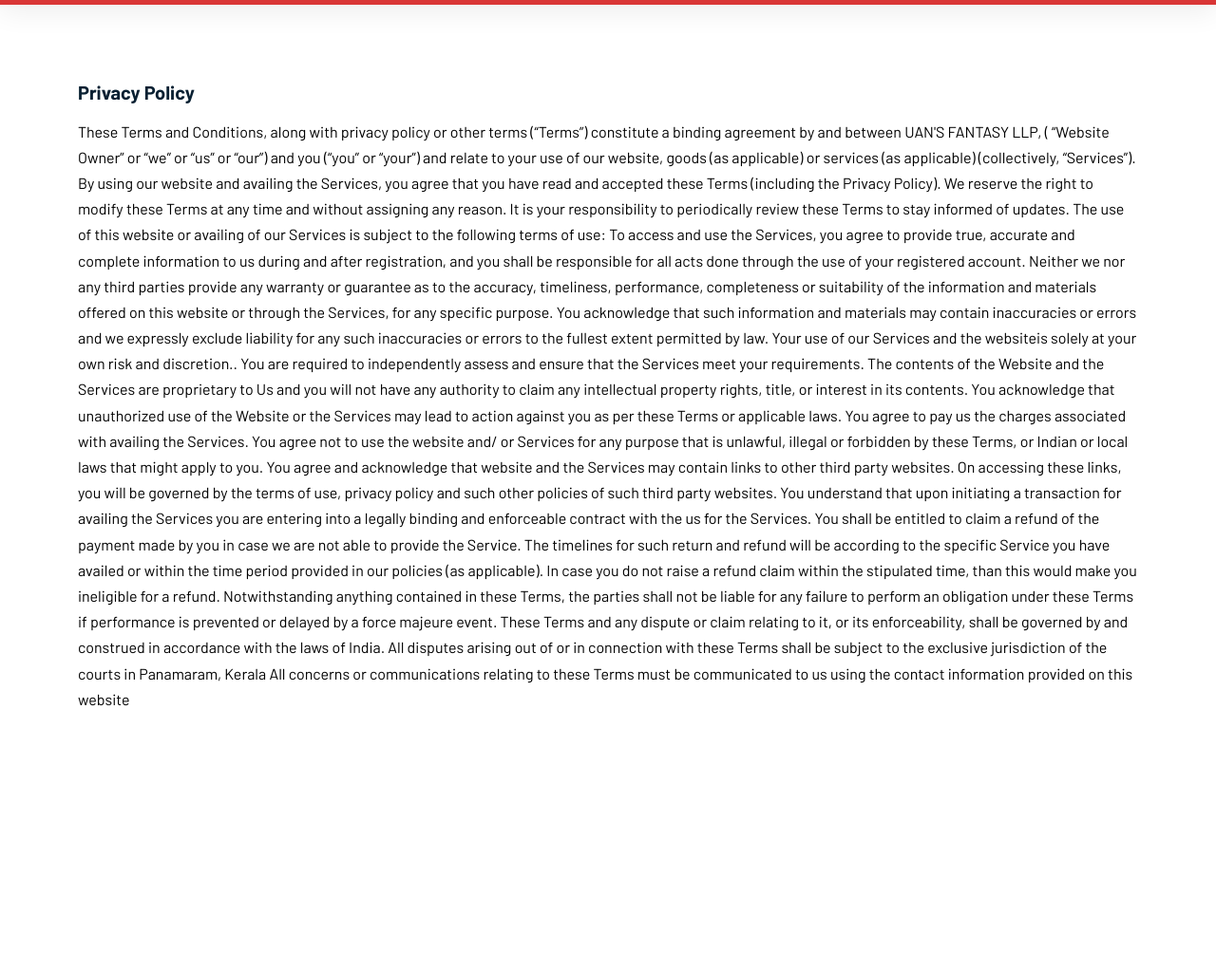
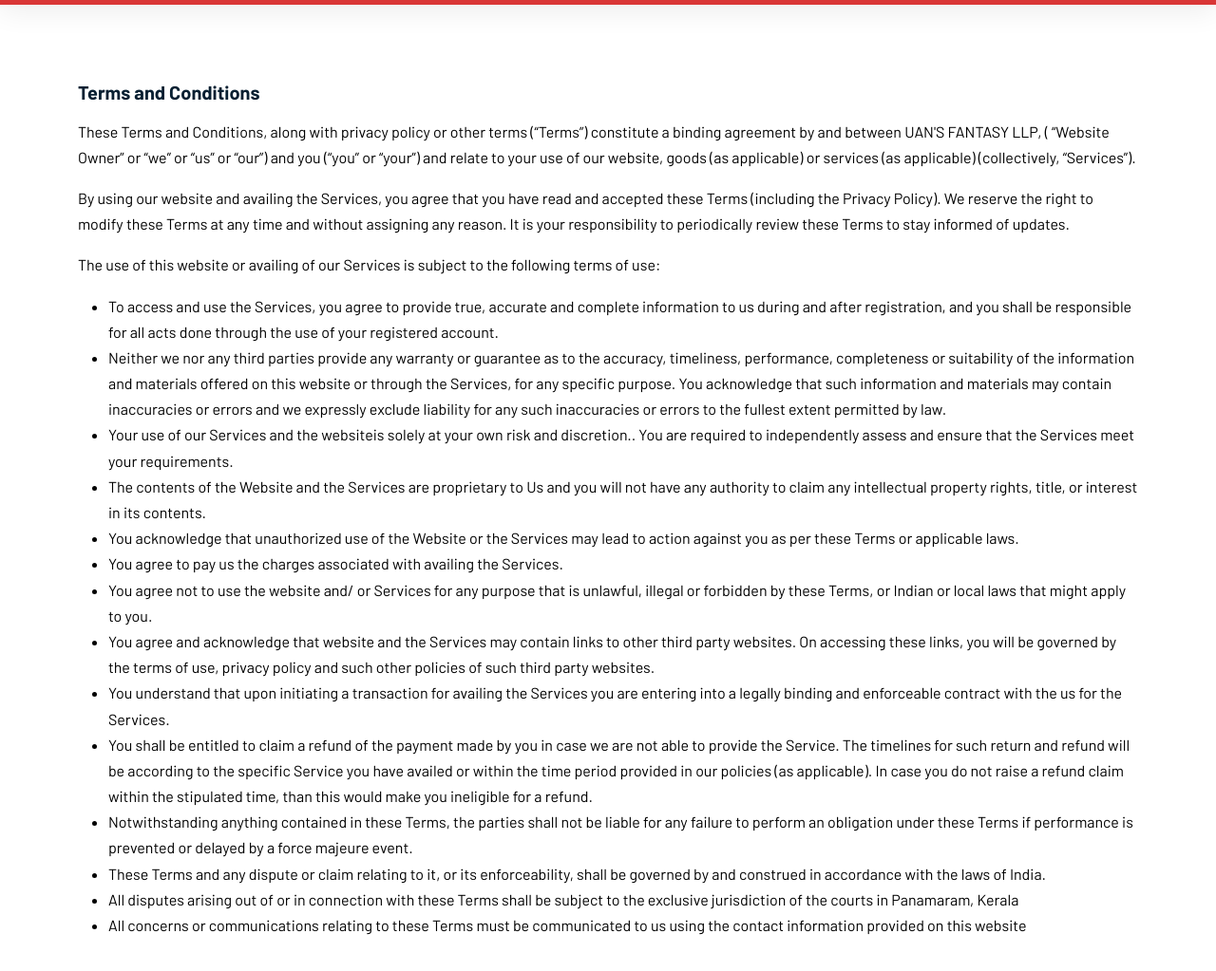
Before and after one commit to kenmerk-softwares/MATCH_11, a plain HTML site: page Termsandconditions.html in a window 1280 px wide. Shown: the part 69-1092 px from the top of the page at 95% size. Before the commit the page ends 915 px from the top, so only its background shows below. Drawn offline with nearby package versions, Linux system fonts and the light colour scheme.

Commit message:
Update Termsandconditions.html

```diff
--- a/Termsandconditions.html
+++ b/Termsandconditions.html
@@ -70,54 +70,107 @@
 
                             <div class="ms-10">
 
-                                <h5>Privacy Policy</h5>
+                                <h5>Terms and Conditions</h5>
                                 <p>
                                     <p>
+                                        <p >
                                             These Terms and Conditions, along with privacy policy or other terms (“Terms”) constitute a binding
                                             agreement by and between UAN'S FANTASY LLP, ( “Website Owner” or “we” or “us” or “our”) and
                                             you (“you” or “your”) and relate to your use of our website, goods (as applicable) or services (as
                                             applicable) (collectively, “Services”).
+
+                                        </p>
+                                        <p>
                                             By using our website and availing the Services, you agree that you have read and accepted these Terms
                                             (including the Privacy Policy). We reserve the right to modify these Terms at any time and without
                                             assigning any reason. It is your responsibility to periodically review these Terms to stay informed of
                                             updates.
-                                        The use of this website or availing of our Services is subject to the following terms of use:
+
+                                        </p>
+
+                                        <p>The use of this website or availing of our Services is subject to the following terms of use:</p>
+                                        <ul>
+                                            <li style="text-decoration: none;">
                                                 To access and use the Services, you agree to provide true, accurate and complete information to us
                                                 during and after registration, and you shall be responsible for all acts done through the use of your
                                                 registered account.
+
+                                            </li>
+                                            <li>
 Neither we nor any third parties provide any warranty or guarantee as to the accuracy, timeliness,
 performance, completeness or suitability of the information and materials offered on this website
 or through the Services, for any specific purpose. You acknowledge that such information and
 materials may contain inaccuracies or errors and we expressly exclude liability for any such
 inaccuracies or errors to the fullest extent permitted by law.
+                                            </li>
+                                            <li>
                                                 Your use of our Services and the websiteis solely at your own risk and discretion.. You are
                                                 required to independently assess and ensure that the Services meet your requirements.
+                                            </li>
+                                            <li>
+
                                                 The contents of the Website and the Services are proprietary to Us and you will not have any
                                                 authority to claim any intellectual property rights, title, or interest in its contents.
+                                            </li>
+                                            <li>
 You acknowledge that unauthorized use of the Website or the Services may lead to action against
 you as per these Terms or applicable laws.
+                                            </li>
+                                            <li>
 You agree to pay us the charges associated with availing the Services.
+                                            </li>
+                                            <li>
 You agree not to use the website and/ or Services for any purpose that is unlawful, illegal or
 forbidden by these Terms, or Indian or local laws that might apply to you.
+                                            </li>
+                                            <li>
 You agree and acknowledge that website and the Services may contain links to other third party
 websites. On accessing these links, you will be governed by the terms of use, privacy policy and
 such other policies of such third party websites.
+                                            </li>
+                                            <li>
 You understand that upon initiating a transaction for availing the Services you are entering into a
 legally binding and enforceable contract with the us for the Services.
+                                            </li>
+                                            <li>
 You shall be entitled to claim a refund of the payment made by you in case we are not able to
 provide the Service. The timelines for such return and refund will be according to the specific
 Service you have availed or within the time period provided in our policies (as applicable). In case
 you do not raise a refund claim within the stipulated time, than this would make you ineligible for
 a refund.
+                                            </li>
+                                            <li>
 Notwithstanding anything contained in these Terms, the parties shall not be liable for any failure to
 perform an obligation under these Terms if performance is prevented or delayed by a force majeure
 event.
+                                            </li>
+                                            <li>
 These Terms and any dispute or claim relating to it, or its enforceability, shall be governed by and
 construed in accordance with the laws of India.
+                                            </li>
+                                            <li>
 All disputes arising out of or in connection with these Terms shall be subject to the exclusive
 jurisdiction of the courts in Panamaram, Kerala
+                                            </li>
+                                            <li>
                                                 All concerns or communications relating to these Terms must be communicated to us using the
                                                 contact information provided on this website
+                                            </li>
+                                        </ul>
+
+
+
+
+
+
+
+
+
+
+
+
+
+
                                 </p>
                             </div>
                         </div>
@@ -128,6 +181,7 @@
 
         </div>
     </div>
+
 </section>
 
 <script src="js/jquery.min.js"></script>
```
Lines whose indentation alone changed are shown as unchanged.
